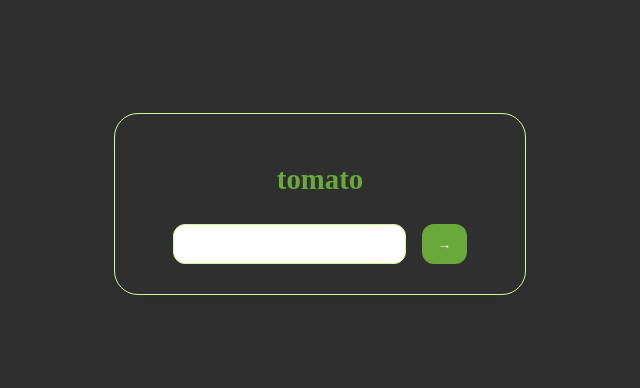
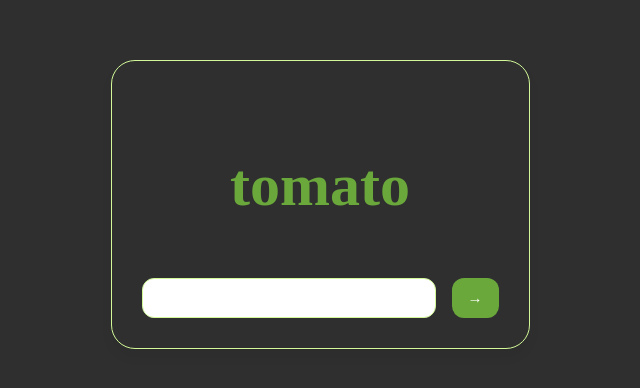
Before and after one commit to KiwiUserSFTW/language-cards, a React (Vite) app: page /cards in a window 1280 px wide. Shown: the part 196-584 px from the top of the page, without its empty margins (320-960 px from the left). Built offline with nearby package versions, Linux system fonts and the light colour scheme.

Commit message:
resizing

```diff
--- a/src/components/cards/card/card.scss
+++ b/src/components/cards/card/card.scss
@@ -3,19 +3,19 @@
   flex-direction: column;
   align-items: center;
   justify-content: center;
-  width: 350px;
   padding: 30px;
+  min-width: 350px;
   border: 1px solid #d2f898;
   border-radius: 24px;
   box-shadow: 0 8px 12px rgba(0, 0, 0, 0.05);
   transition: box-shadow 0.3s ease, transform 0.3s ease;
-
   &-title {
     color: #6aa83c;
-    font-size: 1.8rem;
+    font-size: 60px;
     margin-bottom: 16px;
     font-weight: 600;
     text-align: center;
+    padding-bottom: 30px;
   }
 
   &-answer-input {
@@ -25,10 +25,11 @@
     margin-top: 12px;
 
     input {
+      font-size: 50px;
       border: 1px solid #d2f898;
       border-radius: 12px;
       padding: 8px 12px;
-      font-size: 1rem;
+      font-size: 1.3rem;
       transition: border-color 0.2s ease;
 
       &:focus {
@@ -45,7 +46,7 @@
       padding: 0 16px;
       cursor: pointer;
       transition: background-color 0.2s ease;
-
+      font-size: 15px;
       &:hover {
         background-color: #578a30;
       }
--- a/src/components/cards/card/card.tsx
+++ b/src/components/cards/card/card.tsx
@@ -47,7 +47,7 @@ const Card: FC<CardPropsType> = ({ value, answer, updateCards }) => {
   };
   return (
     <div className={`card shadow ${animationValidate()}`}>
-      <h1 className="card-title">{value}</h1>
+      <p className="card-title">{value}</p>
       <div className="card-answer-input">
         <input
           value={input}
--- a/src/components/dictionaries/dictionaries.scss
+++ b/src/components/dictionaries/dictionaries.scss
@@ -12,7 +12,7 @@
     border-radius: 4px;
     padding: 6px 12px;
     cursor: pointer;
-    font-size: 22px;
+    font-size: 54px;
     color: white;
     background-color: transparent;
     font-family: "Courier New", Courier, monospace;
@@ -23,7 +23,7 @@
     border-radius: 4px;
     padding: 6px 12px;
     cursor: pointer;
-    font-size: 22px;
+    font-size: 54px;
   }
 
   label {
--- a/src/components/dictionaries/dictionariesList/dictionariesList.scss
+++ b/src/components/dictionaries/dictionariesList/dictionariesList.scss
@@ -1,6 +1,8 @@
 .dict-list {
   display: flex;
   flex-direction: column;
+  font-size: 38px;
+
   &-item {
     gap: 20px;
     display: flex;
@@ -18,6 +20,7 @@
           border: 1px solid grey;
           border-radius: 4px;
           font-family: monospace;
+          font-size: 25px;
           cursor: pointer;
 
       }
--- a/src/components/dictionaries/dictionariesList/dictionariesList.tsx
+++ b/src/components/dictionaries/dictionariesList/dictionariesList.tsx
@@ -5,7 +5,11 @@ import { FC, ReactNode, useEffect, useState } from "react";
 import "./dictionariesList.scss";
 
 // database
-import { deleteVocabulary, getVocabularys } from "../../../data/vocabulary";
+import {
+  deleteVocabulary,
+  getVocabularys,
+  updateLocalStorageData,
+} from "../../../data/vocabulary";
 
 const DictionariesList: FC = () => {
   const dictlist = Object.keys(getVocabularys());
@@ -17,6 +21,8 @@ const DictionariesList: FC = () => {
     alert("element deleted");
     setVocabularys(dictlist);
     deleteVocabulary(key);
+    // DATABASE COMMENT FOR TESTING
+    updateLocalStorageData();
   };
   const listRender = () => {
     const renderedList = dictlist.map((item) => (
--- a/src/components/general/modal/modal.scss
+++ b/src/components/general/modal/modal.scss
@@ -29,6 +29,6 @@
 .modal-content {
   background-color: white;
   padding: 2rem;
-  border-radius: 8px;
+  border-radius: 9px;
   transition: transform 0.3s ease;
 }
```
